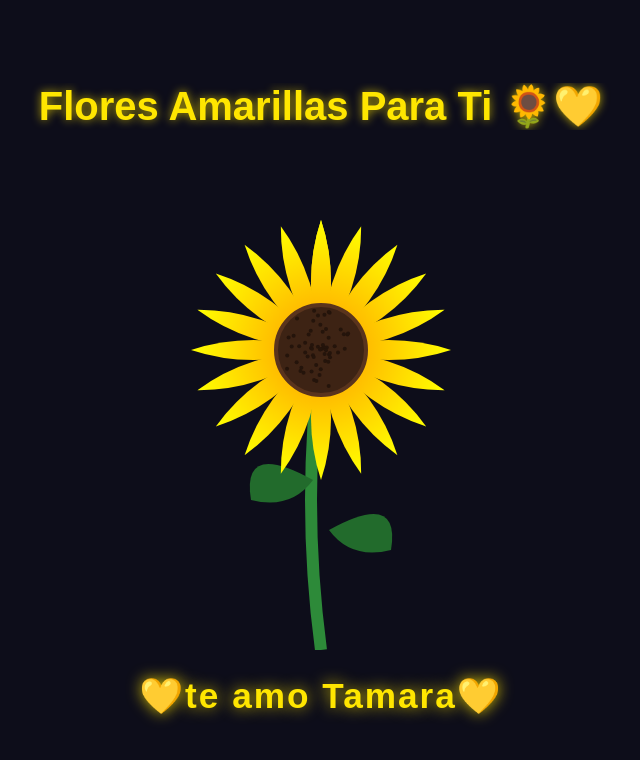
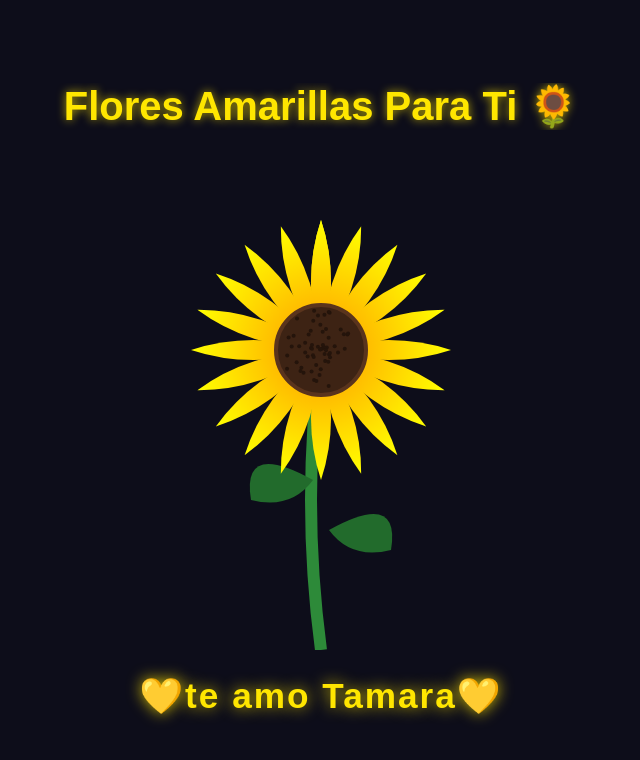
Before and after one commit to Flavio-0721/Flores-Tamara-, a plain HTML site: page index.html in a window 1280 px wide. Shown: the whole page, without its empty margins (319-959 px from the left). Drawn offline with Linux system fonts and the light colour scheme.

Commit message:
Update index.html

```diff
--- a/index.html
+++ b/index.html
@@ -78,7 +78,7 @@
 <body>
 
   <!-- Título superior (se mantiene en una línea) -->
-  <h1>Flores Amarillas Para Ti 🌻💛</h1>
+  <h1>Flores Amarillas Para Ti 🌻</h1>
 
   <canvas id="flowerCanvas"></canvas>
 
```
